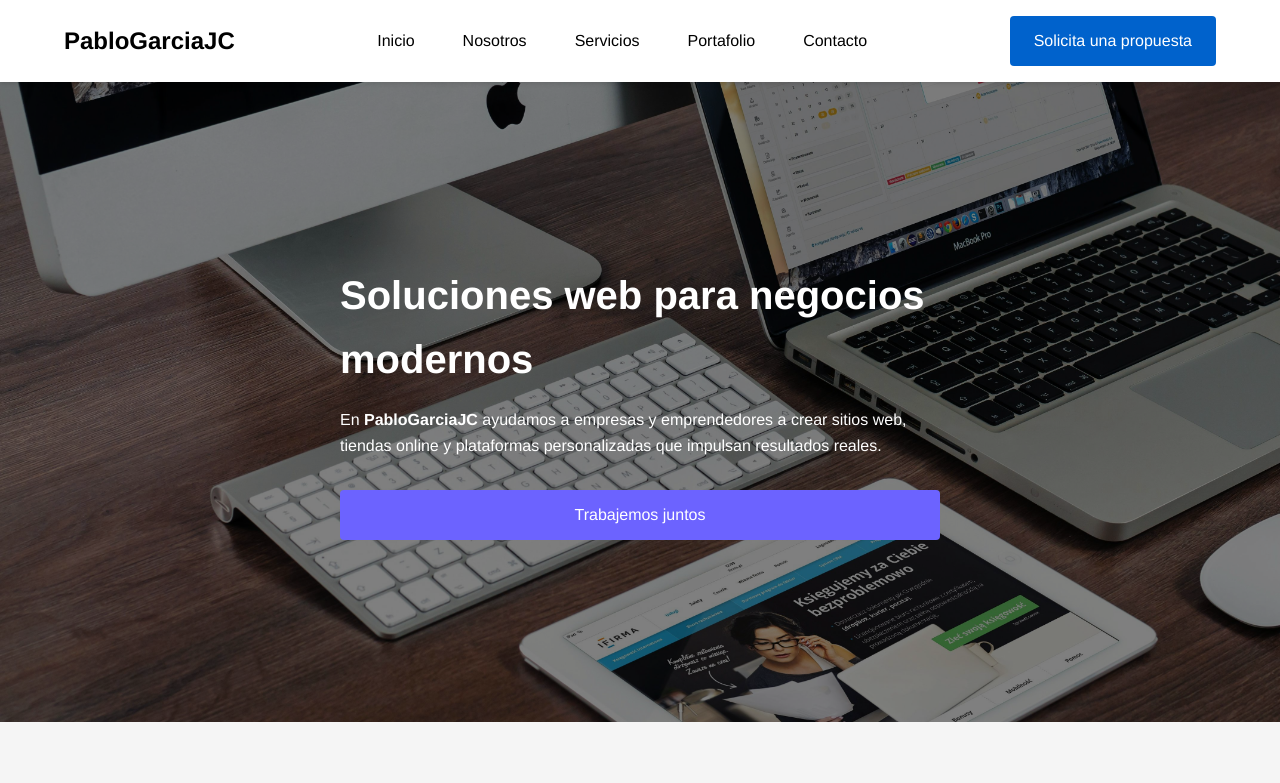
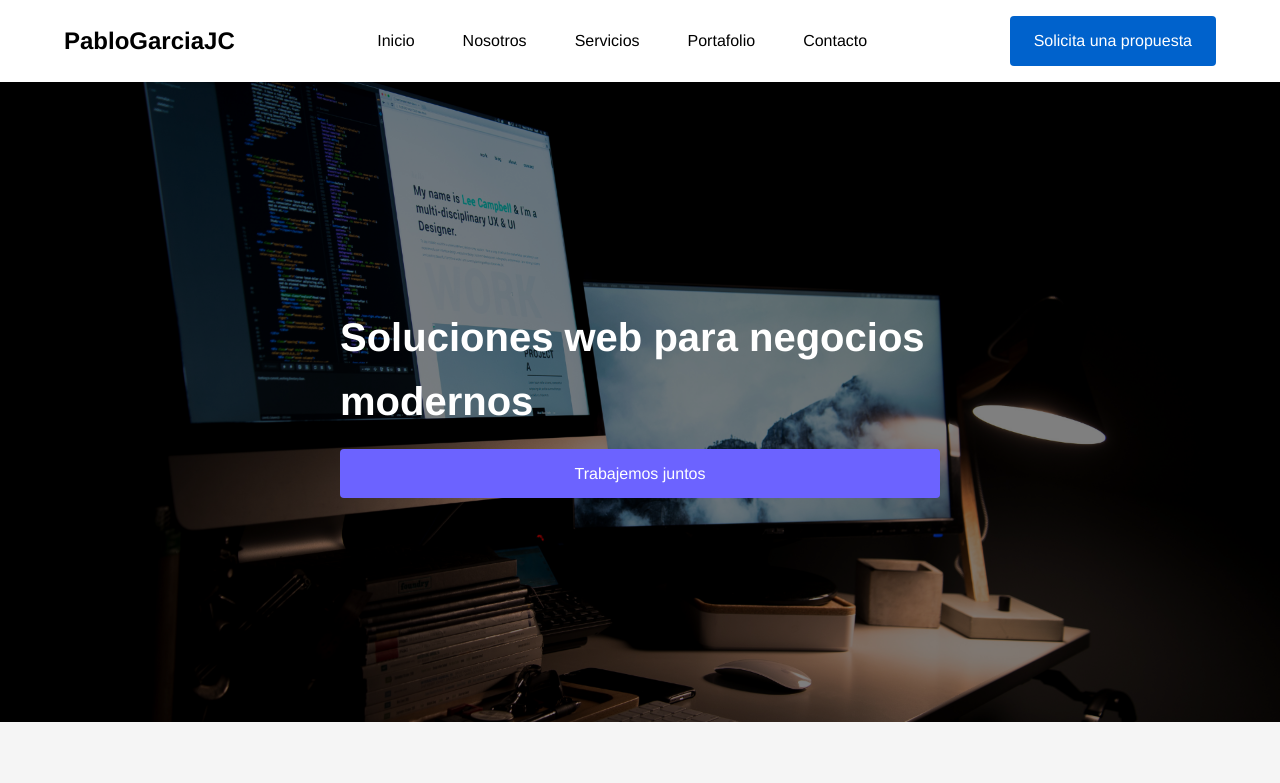
Before and after one commit to PabloGarciaJC/landing-page-sass, a website: page index.html in a window 1280 px wide. Shown: the top 783 px of the page. Drawn offline with Linux system fonts and the light colour scheme.

Commit message:
correcion  de imagen

```diff
--- a/assets/scss/main.scss
+++ b/assets/scss/main.scss
@@ -190,7 +190,7 @@ img {
 
 .hero {
   position: relative;
-  background: url('../img-home.jpg') center/cover no-repeat;
+  background: url('../img-home1.png') center/cover no-repeat;
   height: 80vh;
   color: $white;
   @include flex-center;
--- a/index.html
+++ b/index.html
@@ -33,10 +33,6 @@
     <section id="inicio" class="hero">
       <div class="container hero__content">
         <h2 class="hero__title">Soluciones web para negocios modernos</h2>
-        <p class="hero__text">
-          En <strong>PabloGarciaJC</strong> ayudamos a empresas y emprendedores a crear sitios web, tiendas online y
-          plataformas personalizadas que impulsan resultados reales.
-        </p>
         <a href="#contacto" class="btn btn--secondary">Trabajemos juntos</a>
       </div>
       <div class="hero__overlay"></div>
```
Also changed, not shown: assets/css/main.css, assets/img-home1.png (added).
